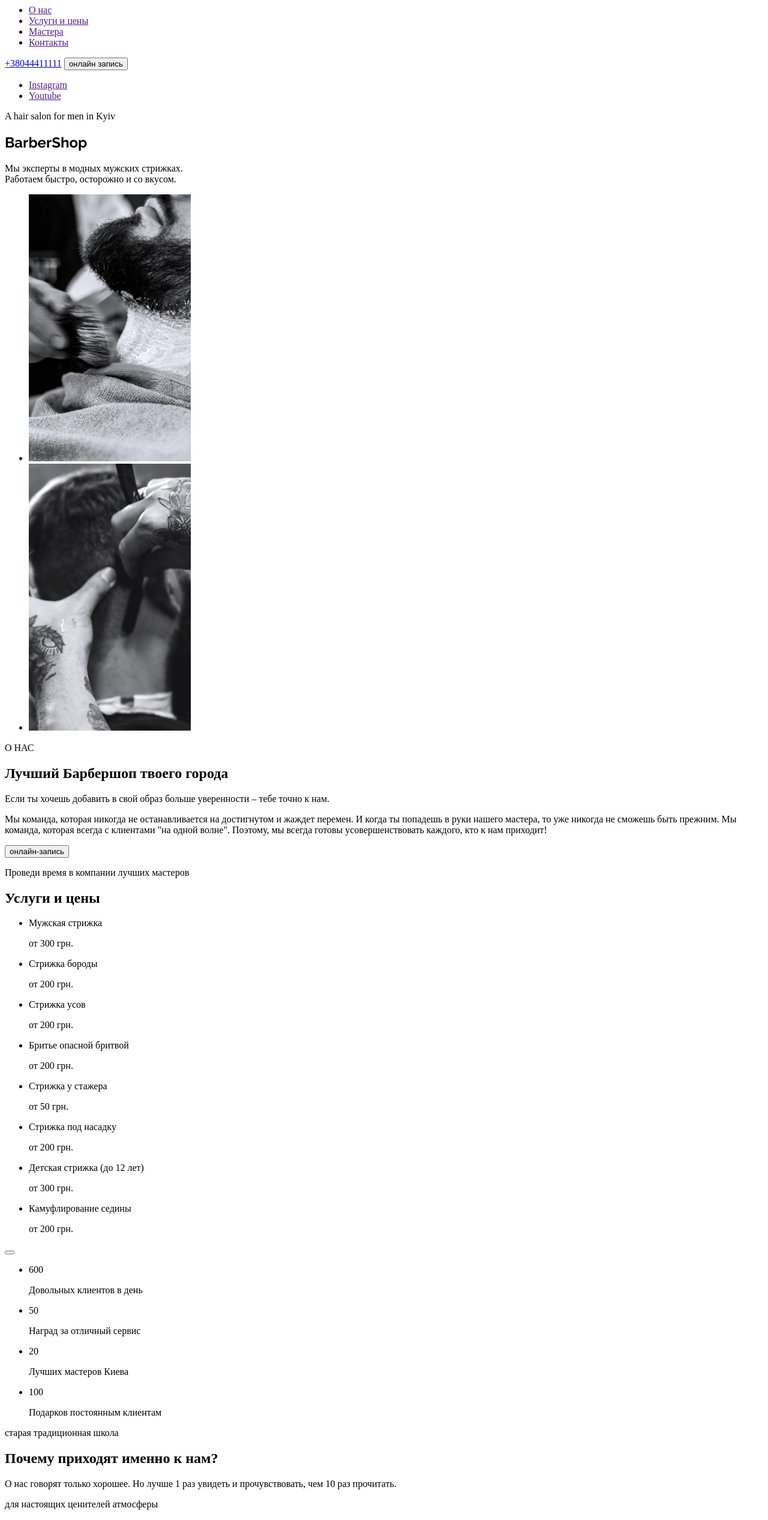
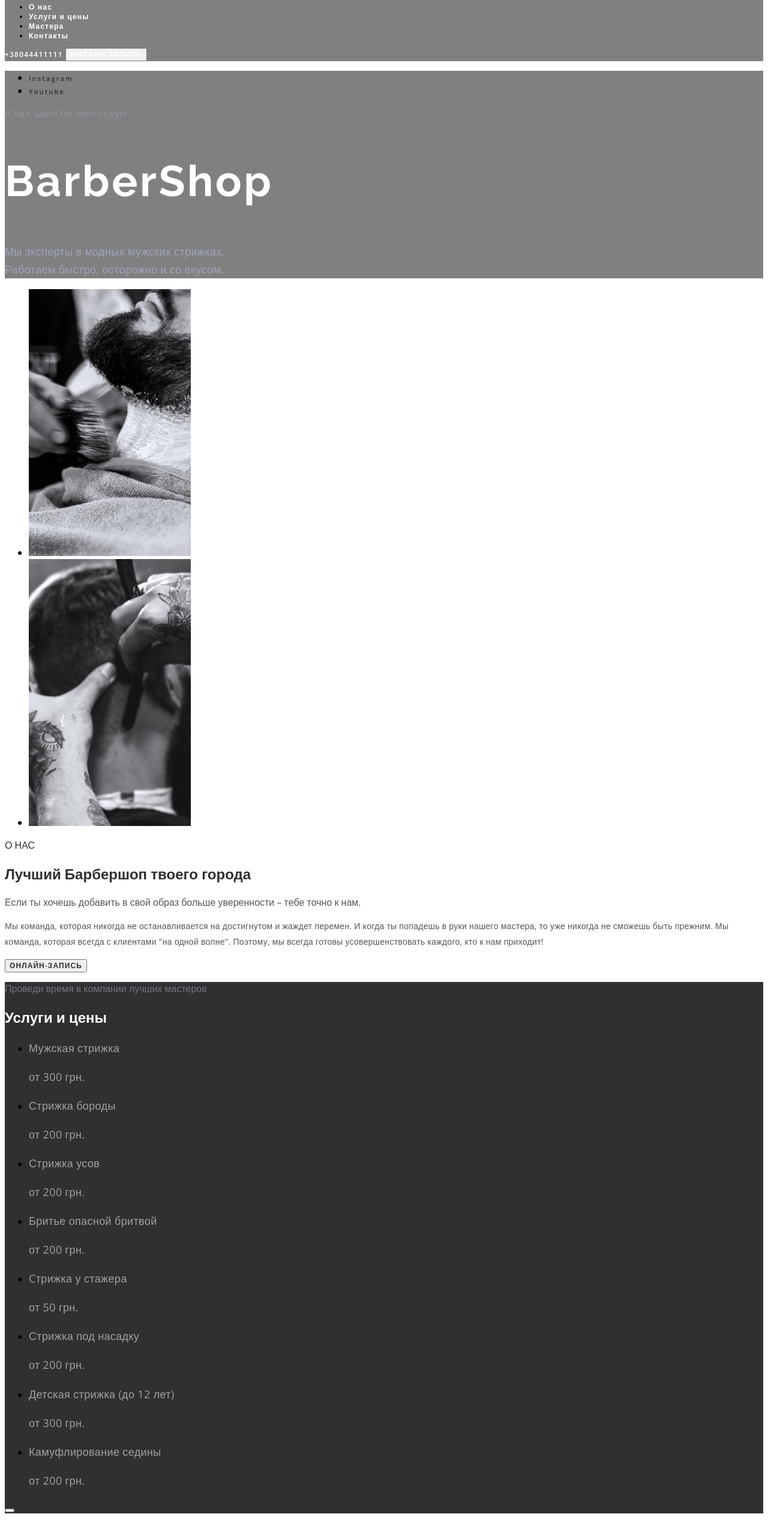
Before and after one commit to Alex2013GitHub/BarberShop, a plain HTML site: page index.html in a window 1280 px wide. Shown: the part 76-2610 px from the top of the page at 60% size. Drawn offline with nearby package versions, Linux system fonts and the light colour scheme.

Commit message:
Стилизация

```diff
--- a/CSS/styles.css
+++ b/CSS/styles.css
@@ -1,13 +1,262 @@
-body{
-    font-family: 'Open Sans'sans-serif;
-}
-h1{
-    font-family: Raleway, sans-serif;
+:root{
+--header-tex-color: #ffffff;
+    --first-btn-color: #ffffff;
+    --second-btn-color: #303030;
+    --first-title-color: #ffffff;
+    --second-title-color: #303030;
+    --first-text-color: #303030;
+    --accent-color: #ff6c00;
 }
 
-/* -Универсальный селектор
-   -тега
-   -ID
-   class
 
-*/
+body{
+    font-family: 'Open Sans', sans-serif;
+}
+
+.lest{
+    list-style: none;
+}
+
+a{
+     text-decoration: none;
+}
+
+.vizually-hidden{
+    position: absolute;
+    white-space: nowrap;
+    width: 1px;
+    height: 1px;
+    overflow: hidden;
+    bottom: 0;
+    padding: 0;
+    clip: rect(0 0 0 0);
+    clip-path: inset(50%);
+    margin: 1px;
+}
+
+.pre-title{
+    font-weight: 600;
+    font-size: 11px;
+    line-height: 1.36;
+    letter-spacing: 0.1em;
+    text-transform: uppercase;
+}
+
+.section-title{
+    font-family: "Raleway"sans-serif;
+    font-size: 42px;
+    line-height: calc(49/42);
+    line-height: 0.05em;
+}
+
+/* -----------Header---------- */
+
+.header{
+    background-color: gray;
+    font-weight: 600;
+    font-size: 12px;
+    line-height: 1.33;
+    letter-spacing: 00.1em;
+}
+
+.header-link{
+color: var(--header-tex-color);
+}
+
+.header-link:hover,
+.header-link:focus{
+    color: var(--accent-color);
+}
+
+.header-link-tel {
+    color:var(--header-tex-color)
+}
+
+.header-btn{
+    font-family: inherit;
+    font-weight: 600;
+    font-size: 12px;
+    line-height: 1.33;
+    letter-spacing: 0.09em;
+    text-transform: uppercase;
+    color: var(--first-btn-color);
+}
+.header-btn:hover,
+.header-btn:focus{
+    color: var(--first-btn-color);
+}
+
+.current{
+    color: var(--accent-color);
+}
+
+/* -----------Hero----------- */
+
+.hero{
+    background-color: gray;
+}
+
+.hero-link{
+    font-weight: 600;
+    font-size: 11px;
+    line-height: 1.36;
+    letter-spacing: 0.2em;
+    color: var(--first-text-color);
+}
+
+.hero-link:hover,
+.hero-linK:focus{
+    color: var(--accent-color);
+}
+
+.hero-pre-title{
+color: rgba(157, 164, 189, 0.6);
+}
+
+.hero-title{
+    font-family: "Raleway", sans-serif;
+    font-size: 72px;
+    line-height: calc(85/72);
+    letter-spacing: 0.05em;
+    color: #ffffff;
+}
+
+.hero-after-title{
+    font-size: 18px;
+    line-height: 1.67;
+    letter-spacing: 0.02em;
+    color: #9da4bd;
+}
+
+/* ---------------------About------------ */
+
+.about-pre-title{
+    color: var(--first-text-color);
+}
+
+.about-title{
+    color: var(--second-title-color);
+}
+
+.about-after-title{
+    color: #555555;
+}
+
+.about-text{
+    font-size: 14px;
+    line-height: 1.86;
+    letter-spacing: 0.02em;
+    color:  #555555;
+}
+
+.about-btn{
+    font-family: inherit;
+    font-weight: 600;
+    font-size: 12px;
+    line-height: 1.33;
+    letter-spacing: 0.09em;
+    text-transform: uppercase;
+    color: var(--second-btn-color);
+}
+
+.about-btn:hover,
+.about-btn:focus{
+    color: var(--accent-color);
+}
+
+/* -----------Prices------------ */
+
+.prices{
+    background-color: #303030;
+}
+ .prices-pre-title{
+     color: rgba(157, 164, 189, 0.6);
+ }
+
+ .prices-title{
+     color: var(--first-title-color);
+ }
+
+ .prices-text{
+     font-size: 18px;
+     line-height: 1.67;
+     letter-spacing: 00.02em;
+     color: #9da49d;
+ }
+
+ .prices-btn{
+     font-family: inherit;
+     font-size: 600;
+     font-size: 12px;
+     line-height: 16px;
+     letter-spacing: 00.09em;
+     text-decoration: underline;
+     color: var(--first-btn-color);
+ }
+
+ .prices-btn:hover,
+ .prices-btn:focus{
+     color: var(--accent-color);
+ }
+
+ /* -------------Reasons-------- */
+
+ .reasons-count{
+     font-weight: 700;
+     font-size: 42px;
+     line-height: calc(57/42);
+     text-align: center;
+     letter-spacing: 0.05em;
+     color: var(--first-text-color);
+ }
+
+ .reasons-item-text{
+     font-weight: 600;
+     font-size: 11px;
+     line-height: 1.36;
+     text-align: center;
+     color: var(--first-text-color);
+ }
+
+ .reasons-pre-title{
+     color: var(--first-text-color);
+ }
+
+ .prices-title{
+     color: var(--header-tex-color);
+ }
+
+ .reasons-after-title{
+     font-size: 18px;
+     line-height: 1.67;
+     letter-spacing: 0.02em;
+     color: #555555;
+ }
+
+ /*  ---------Masters----------------- */
+
+ .masters-pre-title{
+     color: var(--header-tex-color);
+ }
+
+ .masters-item-title{
+     font-weight: 400;
+     font-size: 18px;
+     line-height: calc(25/18);
+     text-align: center;
+     letter-spacing: 0.02em;
+     color: var(--second-title-color)
+ }
+ .masters-item-text{
+     font-size: 14px;
+     line-height: calc(19/14);
+     text-align: center;
+     letter-spacing: 00.02em;
+     color: var(--accent-color);
+ }
+
+ /* ------Gallery--------- */
+
+ .gallery-pre-title{
+     color: var(--first-text-color);
+ }
--- a/index.html
+++ b/index.html
@@ -8,20 +8,31 @@
     <link rel="preconnect" href="https://fonts.googleapis.com">
     <link rel="preconnect" href="https://fonts.gstatic.com" crossorigin>
     <link
-    href="https://fonts.googleapis.com/css2?family=Open+Sans:wght@400;
-    600&family=Raleway:wght@700&display=swap" rel="stylesheet">
+        href="https://fonts.googleapis.com/css2?family=Open+Sans:wght@400;600;700&family=Raleway:wght@700&display=swap"
+        rel="stylesheet"
+     />
     <link rel="stylesheet" href="./CSS/styles.css">
 </head>
 <body>
     <header class="header">
         <nav class="navigation">
-           <a href="" class="logo"> <img src="./imagas/logo.svg" alt="logo site"></a>
+           <a href="" class="logo">
+               <img src="./imagas/logo.svg" alt="logo site"
+               ></a>
          <ul class="header-list list">
-            <li class="header-item"><a href="" class="header-link">О нас</a></li>
-            <li class="header-item"><a href="" class="header-link">Услуги и цены</a></li>
-            <li class="header-item"><a href="" class="header-link">Мастера</a></li>
-            <li class="header-item"><a href="" class="header-link">Контакты</a></li>
+            <li class="header-item">
+                <a href="" class="header-link">О нас</a>
+            </li>
+            <li class="header-item">
+                <a href="" class="header-link">Услуги и цены</a>
+            </li>
+            <li class="header-item">
+                <a href="" class="header-link">Мастера</a>
+            </li>
+            <li class="header-item"><a href="" class="header-link">Контакты</a>
+            </li>
          </ul>
+
         </nav>
         <a href="tel:+38044411111" class="header-link-tel">+38044411111</a>
         <button type="button" class="header-btn">онлайн запись</button>
@@ -29,8 +40,12 @@
     <main>
            <section class="hero">
                 <ul class="hero-list list">
-                    <li class="hero-item"><a href="" class="hero-link">Instagram</a></li>
-                    <li class="hero-item"><a href="" class="hero-link">Youtube</a></li>
+                    <li class="hero-item">
+                        <a href="" class="hero-link">Instagram</a>
+                    </li>
+                    <li class="hero-item">
+                        <a href="" class="hero-link">Youtube</a>
+                    </li>
                 </ul>
                 <p lang="en" class="hero-pre-title">A hair salon for men in Kyiv</p>
                 <h1 lang="en" class="hero-title">BarberShop</h1>
@@ -136,46 +151,46 @@
                 </p>
             </section>
             <section id="masters">
-                <p>для настоящих ценителей атмосферы</p>
-                <h2>Наши мастера</h2>
-                <ul class="list">
-                    <li>
+                <p class="masters-pre-title pre-title">для настоящих ценителей атмосферы</p>
+                <h2 class="masters-title section-title">Наши мастера</h2>
+                <ul class="list masters-list">
+                    <li class="masters-item">
                         <img
                          src="./imagas/John-Smith-min.jpg"
                          alt="photo John Smith"
                          width="370"
                          height="346"
                         >
-                        <h3>John Smith</h3>
-                        <p>Extreme Barber</p>
+                        <h3 class="masters-item-title">John Smith</h3>
+                        <p class="masters-item-text">Extreme Barber</p>
                     </li>
-                    <li>
+                    <li class="masters-item">
                         <img
                          src="./imagas/Michele-Doe-min.jpg"
                          alt="photo Michele Doe"
                          width="370"
                          height="346"
                         >
-                        <h3>Michele Doe</h3>
-                        <p>Extreme Barber</p>
+                        <h3 class="masters-item-title">Michele Doe</h3>
+                        <p class="masters-item-text">Extreme Barber</p>
                     </li>
-                    <li>
+                    <li class="masters-item">
                         <img
                          src="./imagas/Alan-Black-min.jpg"
                          alt="photo Alan Black"
                          width="370"
                          height="346"
                          >
-                        <h3>Alan Black</h3>
-                        <p>Extreme Barber</p>
+                        <h3 class="masters-item-title">Alan Black</h3>
+                        <p class="masters-item-text">Extreme Barber</p>
                     </li>
                 </ul>
             </section>
             <section>
-                <p>На латинском языке “барба” означает “борода”</p>
-                <h2 hidden>Галерея</h2>
-                <ul  class="list">
-                    <li>
+                <p class="gallery-pre-title pre-title">На латинском языке “барба” означает “борода”</p>
+                <h2 class="visually-hidden">Галерея</h2>
+                <ul class="list gallery-list">
+                    <li class="gallery-item">
                         <img
                          src="./imagas/Rectangle-25-min.jpg"
                          alt="photo barber makes a haircut"
@@ -183,7 +198,7 @@
                          height="360"
                         >
                     </li>
-                    <li>
+                    <li class="gallery-item">
                         <img
                          src="./imagas/Rectangle-26-min.jpg"
                          alt="photo barbershop throws a beard"
@@ -191,7 +206,7 @@
                          height="360"
                         >
                     </li>
-                    <li>
+                    <li class="gallery-item">
                         <img
                          src="./imagas/Rectangle-27-min.jpg"
                          alt="photo barbershop closed his eyes"
@@ -199,7 +214,7 @@
                          height="360"
                         >
                     </li>
-                    <li>
+                    <li class="gallery-item">
                         <img
                          src="./imagas/Rectangle-28-min.jpg"
                          alt="photo barbershop makes the border"
```
